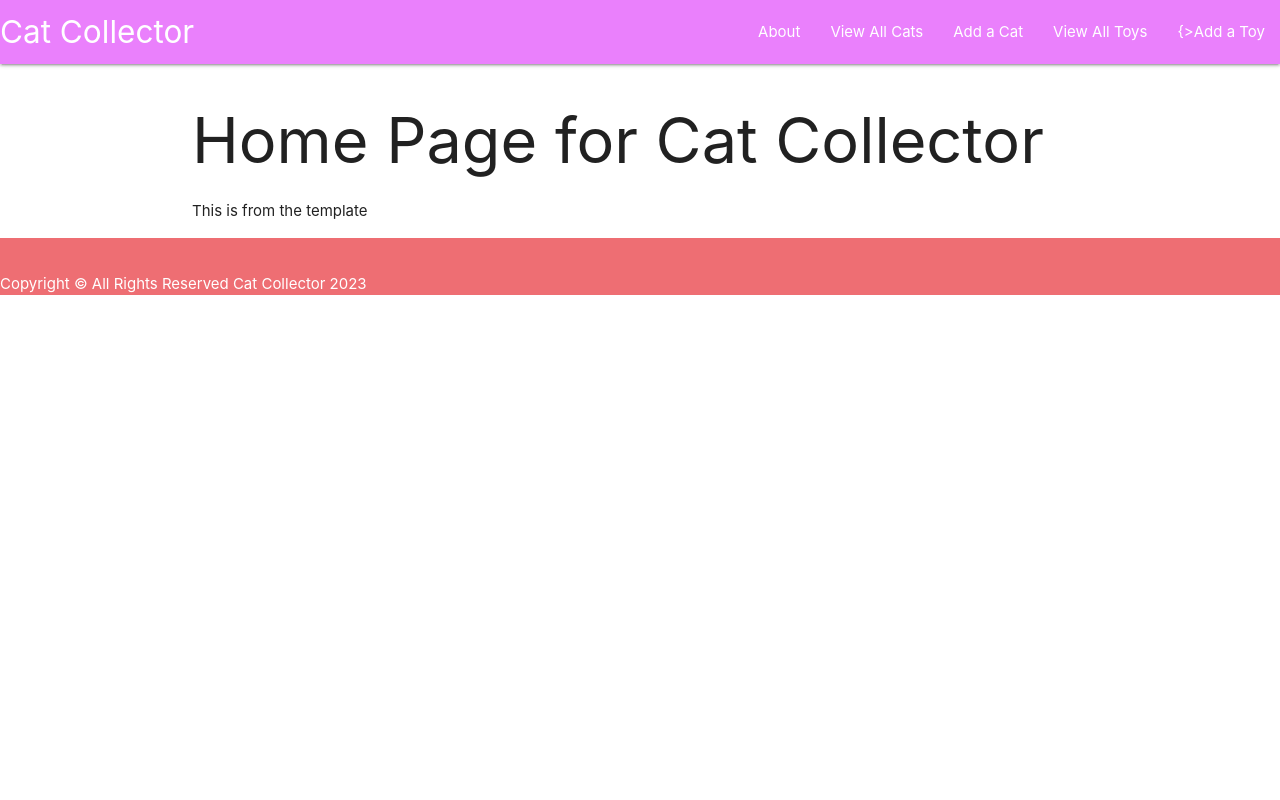
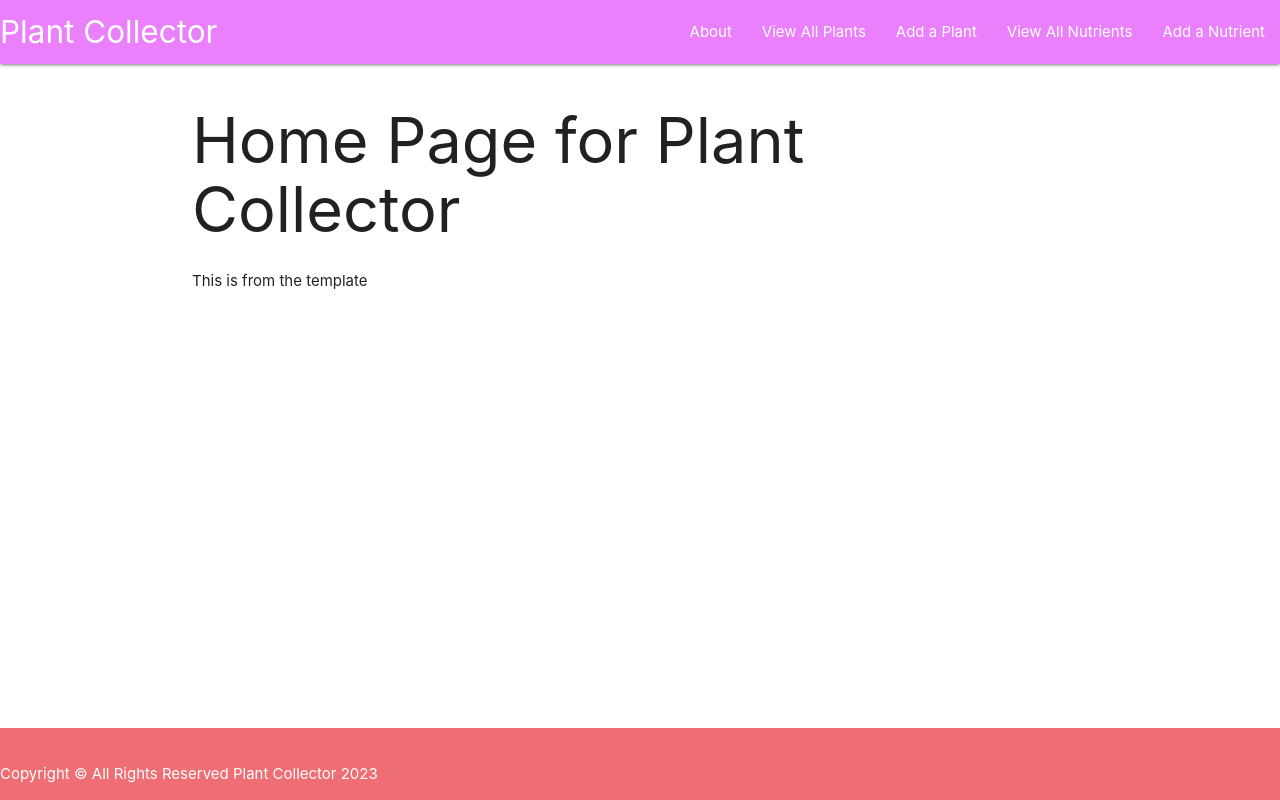
Before and after one commit to RThemian/plantcollector, a Django app: page / in a window 1280 px wide. Run offline with Django 4.2, Linux system fonts and the light colour scheme.

Commit message:
first commit

```diff
--- a/main_app/static/css/style.css
+++ b/main_app/static/css/style.css
@@ -0,0 +1,11 @@
+body {
+    display: flex;
+    flex-direction: column;
+    /* body will take up all the height of the page */
+    min-height: 100vh;
+}
+
+main {
+    flex-grow: 1;
+    /* assigns first priority to flex-grow "main" first */
+}
--- a/main_app/templates/base.html
+++ b/main_app/templates/base.html
@@ -6,7 +6,7 @@
     <meta http-equiv="X-UA-Compatible" content="IE=edge">
     <meta name="viewport" content="width=device-width, initial-scale=1.0">
     {% block title %}
-    <title>Cat Collector</title>
+    <title>Plant Collector</title>
     {% endblock %}
     <link
       rel="stylesheet"
@@ -22,22 +22,22 @@
     <header class="navbar-fixed ">
         <nav>
             <div class="nav-wrapper purple accent-1">
-                <a class ='left brand-logo' href="/">Cat Collector</a>
+                <a class ='left brand-logo' href="/">Plant Collector</a>
                 <ul class="right">
                     <li >
                         <a href=#>About</a>
                     </li>
                     <li>
-                        <a href=# >View All Cats</a>
+                        <a href=# >View All Plants</a>
                     </li>
                     <li>
-                        <a href=# >Add a Cat</a>
+                        <a href=# >Add a Plant</a>
                     </li>
                     <li>
-                        <a href=# >View All Toys</a>
+                        <a href=# >View All Nutrients</a>
                     </li>
                     <li>
-                        <a href=#> {>Add a Toy</a>
+                        <a href=#>Add a Nutrient</a>
                     </li>
 
 
@@ -50,7 +50,7 @@
         {% endblock %}
     </main>
     <footer class="page-footer">
-        <p>Copyright &copy; All Rights Reserved Cat Collector 2023</p>
+        <p>Copyright &copy; All Rights Reserved Plant Collector 2023</p>
     </footer>
 </body>
 </html>
--- a/main_app/templates/home.html
+++ b/main_app/templates/home.html
@@ -1,6 +1,6 @@
 {% extends 'base.html' %}
 
 {% block content %}
-    <h1>Home Page for Cat Collector</h1>
+    <h1>Home Page for Plant Collector</h1>
     <p>This is from the template</p>
 {% endblock %}
```
